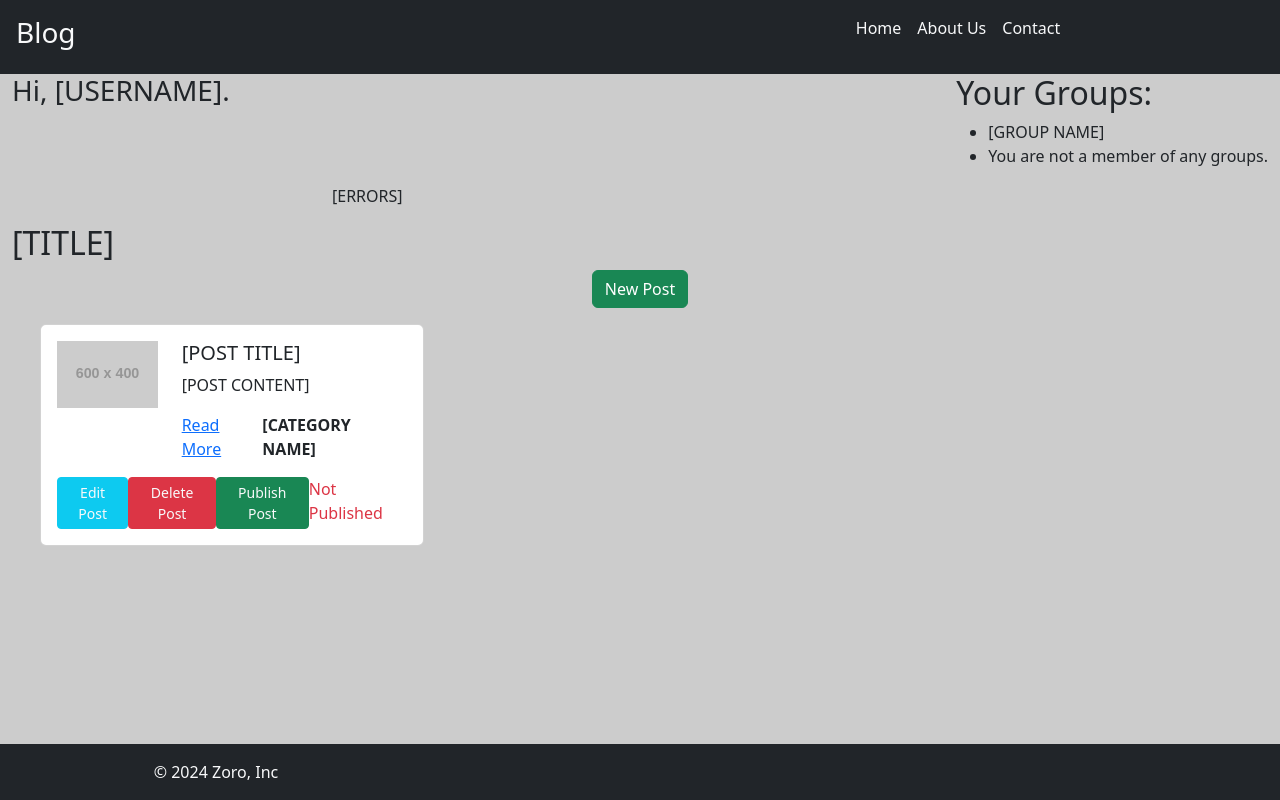
After one commit to zoro1324/Django-app, a Django app: page /dashboard/ in a window 1280 px wide. The commit adds this page. Run offline with Django 5.2, Linux system fonts and the light colour scheme; grey boxes labelled with a size stand in for pictures from a placeholder-image service; some libraries are stand-ins or nearby versions.

Commit message:
Log in page authentitation done and dashboard created

```diff
--- /dev/null
+++ b/blog_app/blog/templates/blog/dashboard.html
@@ -0,0 +1,58 @@
+{% extends "blog/base.html" %}
+{% block content %}
+    <div class="container-fluid ">
+        <div class="row">
+          <div class="col-6">
+              <h3> Hi, [USERNAME].</h3>
+          </div>
+          <div class="col d-flex justify-content-end">
+              <div>
+                  <h2>Your Groups:</h2>
+                  <ul>
+                      <li>[GROUP NAME]</li>
+                      <li>You are not a member of any groups.</li>
+                  </ul>
+              </div>
+          </div>
+        </div>
+        <div class="row d-flex justify-content-center">
+          <div class="col-6">
+              [ERRORS]
+          </div>
+        </div>
+        <div class="row">
+          <h2 class="mt-3">[TITLE]</h2>
+          <div class="d-flex justify-content-center">
+              <a href="/newpost" class="btn btn-success">New Post</a>
+          </div>
+        </div>
+        <div class="row m-3">
+            <div class="col-4 mb-4">
+                <div class="card">
+                    <div class="card-body">
+                        <div class="row">
+                            <div class="col-md-4">
+                                <img style="height:300; width:300;" src="https://placehold.co/600x400" class="img-fluid" alt="...">
+                            </div>
+                            <div class="col-md-8">
+                                <h5 class="card-title">[POST TITLE]</h5>
+                                <p class="card-text">[POST CONTENT]</p>
+                                <div class="d-flex justify-content-between">
+                                    <a href="[POST DETAIL URL]">Read More</a>
+                                    <a class="text-decoration-none text-dark fw-bold" href="#">[CATEGORY NAME]</a>
+                                </div>
+                            </div>
+                        </div>
+                        <div class="d-flex justify-content-between mt-3">
+                          <a class="btn btn-info btn-sm text-light" href="[EDIT POST URL]">Edit Post</a>
+                          <a class="btn btn-danger btn-sm text-light" href="[DELETE POST URL]">Delete Post</a>
+                          <a class="btn btn-success btn-sm text-light" href="[PUBLISH POST URL]">Publish Post</a>
+                          <label class="text-danger">Not Published</label>
+                        </div>
+                    </div>
+                </div>
+            </div>
+
+        </div>
+    </div>
+{% endblock content %}
--- a/blog_app/blog/urls.py
+++ b/blog_app/blog/urls.py
@@ -4,11 +4,14 @@ from . import views
 app_name = "blog"
 
 urlpatterns = [
-    path('',views.index,name="index"),
+    path('blog/',views.index,name="index"),
     path('post/<str:slug>',views.detail,name="detail"),
     path("old_url/",views.old_url_redirect,name="old_url"),
     path("new_url/",views.new_url_redirect,name="new_url"),
     path('contact/',views.contact,name="contact"),
     path('aboutus/',views.about,name='about_us'),
-    path('register/',views.register,name="register")
+    path('register/',views.register,name="register"),
+    path('login/',views.login,name="login"),
+    path('dashboard/',views.dashboard,name="dashboard")
+
 ]
--- a/blog_app/blog/views.py
+++ b/blog_app/blog/views.py
@@ -4,8 +4,9 @@ from django.urls import reverse
 import logging
 from django.core.paginator import Paginator
 from .models import Post,Catagory,AboutUS
-from .forms import ContactDetail,RegisterForms
+from .forms import ContactDetail,RegisterForms,LoginForm
 from django.contrib import messages
+from django.contrib.auth import authenticate,login as auth_login
 
 # Create your views here.
 #posts=[
@@ -74,6 +75,21 @@ def register(request):
             user_data=form.save(commit=False)
             user_data.set_password(form.cleaned_data['password'])
             user_data.save()
-            success_message = "You have sucessfully registered!"
             messages.success(request,"You have successfully registered!")
     return render(request,"blog/register.html",{'form':form,'title':'Register'})
+
+def login(request):
+    form = LoginForm()
+    if request.method == "POST":
+        form = LoginForm(request.POST)
+        if form.is_valid():
+            username = form.cleaned_data['username']
+            password = form.cleaned_data['password']
+            user = authenticate(username=username,password=password)
+            if user is not None:
+                auth_login(request,user)
+                return redirect("/dashboard/")
+    return render(request,'blog/login.html',{'title':'Log in','form':form})
+
+def dashboard(request):
+    return render(request,"blog/dashboard.html")
--- a/blog_app/blog_app/urls.py
+++ b/blog_app/blog_app/urls.py
@@ -22,5 +22,5 @@ handler404= "blog_app.views.coustom_errorpage"
 
 urlpatterns = [
     path('admin/', admin.site.urls),
-    path('blog/',include('blog.urls'),name="blog")
+    path('',include('blog.urls'),name="blog")
 ]
```
Also changed, not shown: blog_app/blog/forms.py (+18 -0 lines), blog_app/blog/templates/blog/login.html (added, +59 -0 lines), blog_app/blog/templates/blog/register.html (+3 -11 lines).
